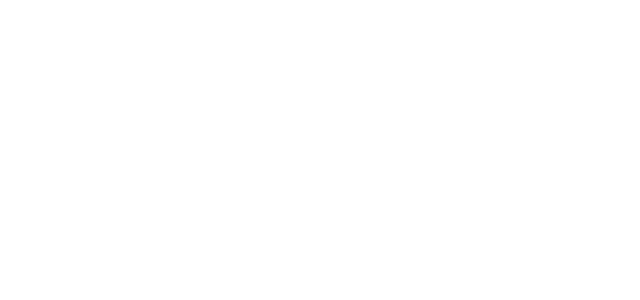
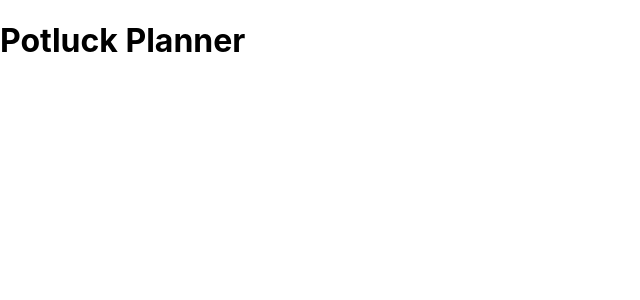
Before and after one commit to Build-Week-Potluck-Plannerr/front-end, a React (Create React App) app in the folder potluck-front-end/: page / in a window 1280 px wide. Shown: the top 300 px of the page, without its empty margins (0-640 px from the left). Built offline with nearby package versions, Linux system fonts and the light colour scheme.

Commit message:
added some routes

```diff
--- a/potluck-front-end/src/App.js
+++ b/potluck-front-end/src/App.js
@@ -1,10 +1,25 @@
 import React from 'react';
+import { BrowserRouter as Router, Route } from 'react-router-dom';
+
 import Login from './components/Login';
+import Registration from './components/Registration';
 
 function App() {
   return (
-    <div className="App">
-    </div>
+    <Router>
+      <div>
+        <h1>Potluck Planner</h1>
+
+        <Route path='/login'>
+          <Login />
+        </Route>
+
+        <Route path='/register'>
+          <Registration />
+        </Route>
+
+      </div>
+    </Router>
   );
 }
 
```
